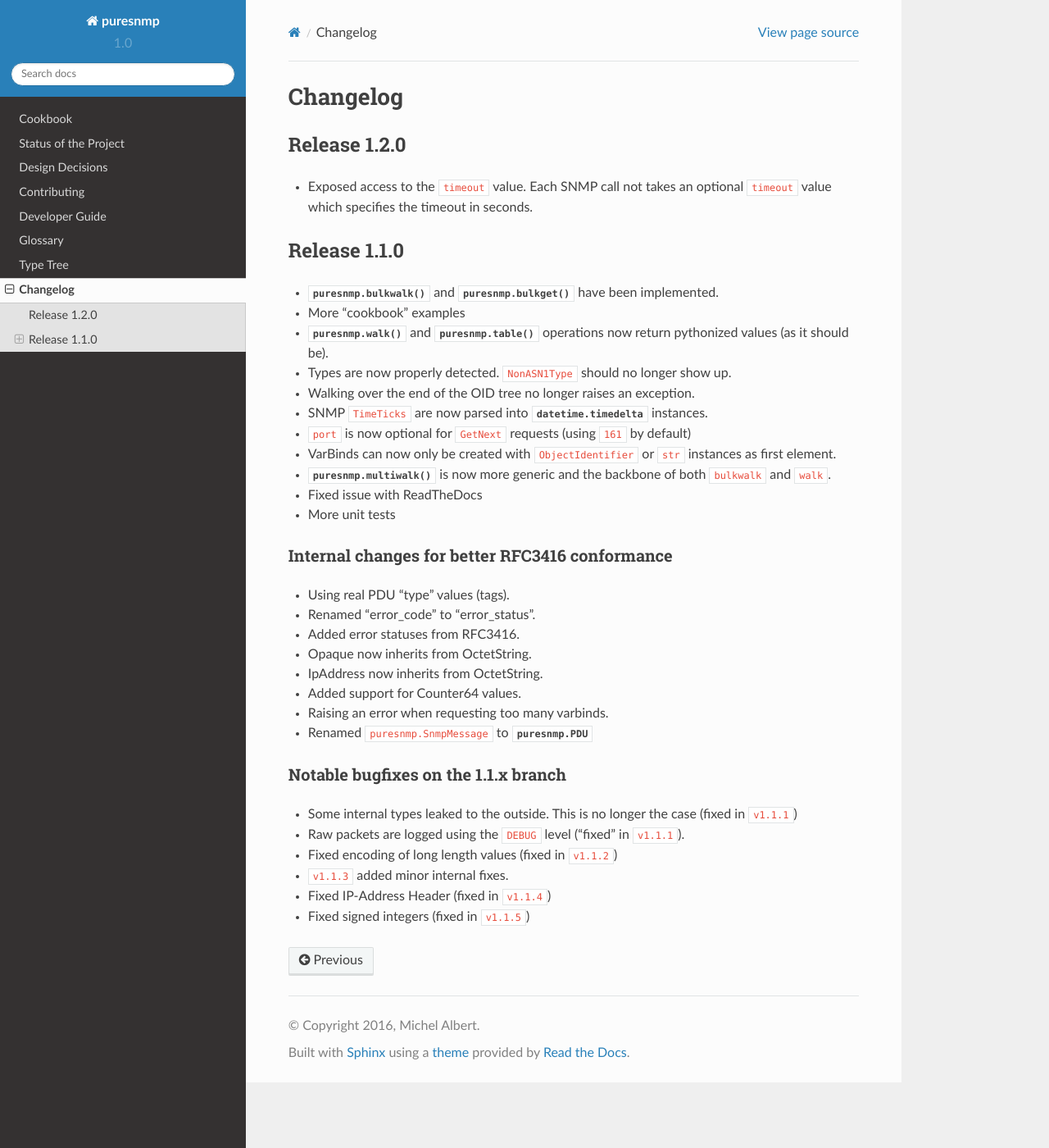
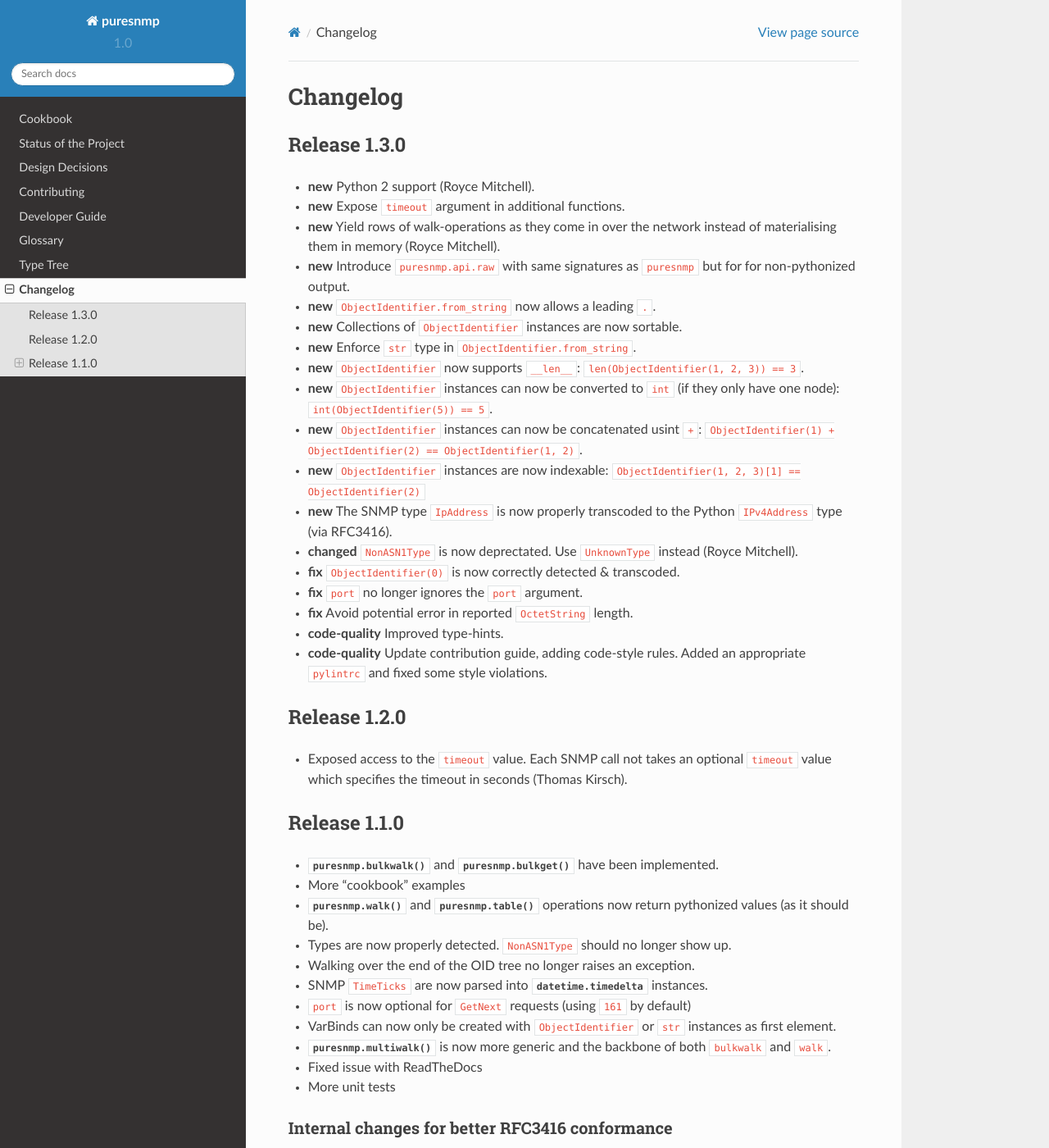
Before and after one commit to exhuma/puresnmp, a Sphinx documentation site: the page built from docs/changelog.rst, in a window 1280 px wide and 1400 px high. Shown: the whole window at 82% size. Built offline with Sphinx 7.4.7 and the Read the Docs theme 2.0.0, drawn with Linux system fonts in a browser that asks for light colours.

Commit message:
Update changelog

```diff
--- a/docs/changelog.rst
+++ b/docs/changelog.rst
@@ -1,11 +1,43 @@
 Changelog
 =========
+
+Release 1.3.0
+~~~~~~~~~~~~~
+
+* **new** Python 2 support (Royce Mitchell).
+* **new** Expose ``timeout`` argument in additional functions.
+* **new** Yield rows of walk-operations as they come in over the network
+  instead of materialising them in memory (Royce Mitchell).
+* **new** Introduce ``puresnmp.api.raw`` with same signatures as ``puresnmp``
+  but for for non-pythonized output.
+* **new** ``ObjectIdentifier.from_string`` now allows a leading ``.``.
+* **new** Collections of ``ObjectIdentifier`` instances are now sortable.
+* **new** Enforce ``str`` type in ``ObjectIdentifier.from_string``.
+* **new** ``ObjectIdentifier`` now supports ``__len__``:
+  ``len(ObjectIdentifier(1, 2, 3)) == 3``.
+* **new** ``ObjectIdentifier`` instances can now be converted to ``int`` (if
+  they only have one node): ``int(ObjectIdentifier(5)) == 5``.
+* **new** ``ObjectIdentifier`` instances can now be concatenated usint ``+``:
+  ``ObjectIdentifier(1) + ObjectIdentifier(2) == ObjectIdentifier(1, 2)``.
+* **new** ``ObjectIdentifier`` instances are now indexable:
+  ``ObjectIdentifier(1, 2, 3)[1] == ObjectIdentifier(2)``
+* **new** The SNMP type ``IpAddress`` is now properly transcoded to the Python
+  ``IPv4Address`` type (via RFC3416).
+* **changed** ``NonASN1Type`` is now deprectated. Use ``UnknownType`` instead
+  (Royce Mitchell).
+* **fix** ``ObjectIdentifier(0)`` is now correctly detected & transcoded.
+* **fix** ``port`` no longer ignores the ``port`` argument.
+* **fix** Avoid potential error in reported ``OctetString`` length.
+* **code-quality** Improved type-hints.
+* **code-quality** Update contribution guide, adding code-style rules. Added an
+  appropriate ``pylintrc`` and fixed some style violations.
+
 
 Release 1.2.0
 ~~~~~~~~~~~~~
 
 * Exposed access to the ``timeout`` value. Each SNMP call not takes an optional
-  ``timeout`` value which specifies the timeout in seconds.
+  ``timeout`` value which specifies the timeout in seconds (Thomas Kirsch).
 
 
 Release 1.1.0
```
